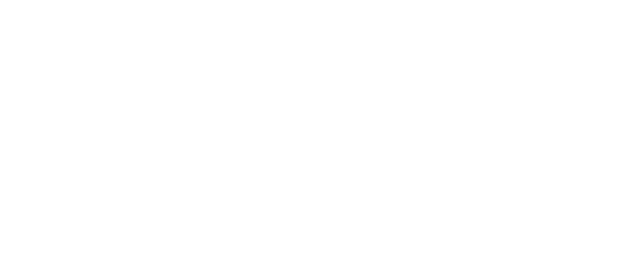
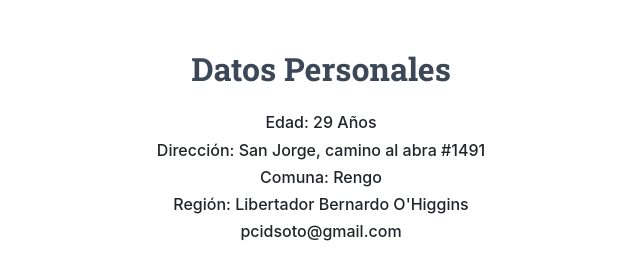
Before and after one commit to pcidsoto/Curriculum, a plain HTML site: page index.html in a window 1280 px wide. Shown: the whole page, without its empty margins (319-959 px from the left). Drawn offline with nearby package versions, Linux system fonts and the light colour scheme.

Commit message:
Datos personales

```diff
--- a/css/styles.css
+++ b/css/styles.css
@@ -0,0 +1,13 @@
+.title-academico{
+    margin-top: 30px;
+    margin-bottom: 25px;
+    min-height: 32px;
+    color: #3C4858;
+    font-size: xx-large;
+    font-weight: 700;
+    font-family: "Roboto Slab","Times New Roman",serif;
+}
+
+.academico{
+    margin-top: 50px;
+ }
--- a/index.html
+++ b/index.html
@@ -17,6 +17,15 @@
 
 <body>
 
+    <div class="container col-md-10 academico text-center">
+        <h3 class="title-academico">Datos Personales</h3>
+        <h6>Edad: 29 Años</h6>
+        <h6>Dirección: San Jorge, camino al abra #1491</h6>
+        <h6>Comuna: Rengo</h6>
+        <h6>Región: Libertador Bernardo O'Higgins</h6>
+        <h6>pcidsoto@gmail.com</h6>
+        <br>
+    </div>
     <!--Scripts-->
     <script src="https://code.jquery.com/jquery-3.5.1.slim.min.js"
         integrity="sha384-DfXdz2htPH0lsSSs5nCTpuj/zy4C+OGpamoFVy38MVBnE+IbbVYUew+OrCXaRkfj"
```
